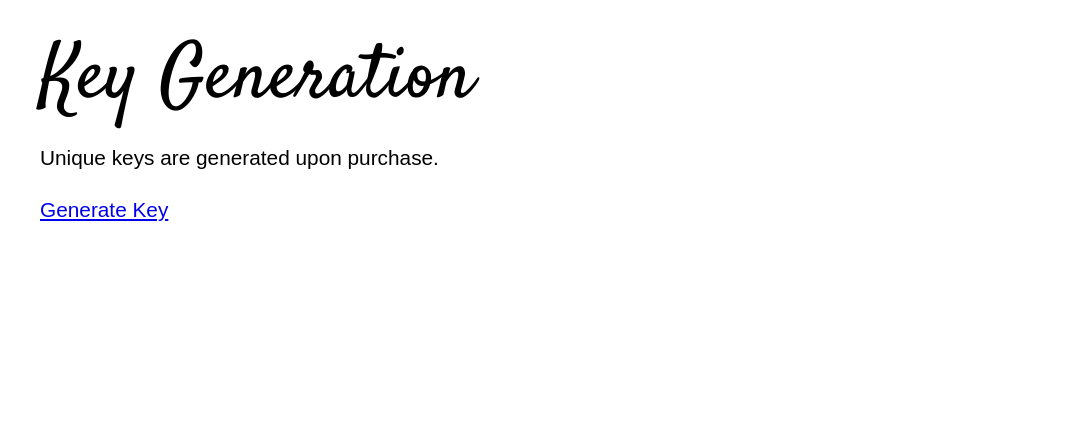
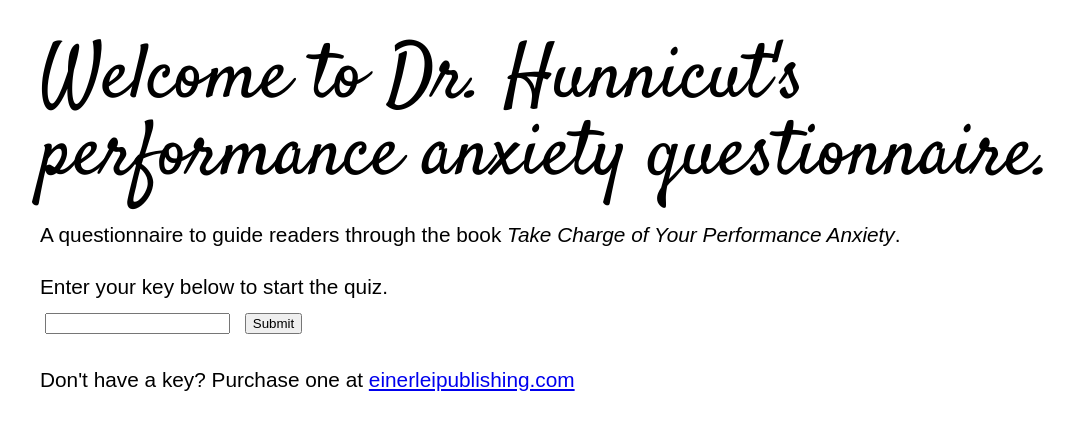
Before and after one commit to Hehfay/einerlei, a PHP site: page / in a window 1280 px wide. Shown: the top 430 px of the page, without its empty margins (88-1162 px from the left). Run offline with PHP 8.4, Linux system fonts and the light colour scheme.

Commit message:
Added N/A buttom to likert questions. Tested N/A in questionSubmit and working fine. Started to create index.html page.

```diff
--- a/index.html
+++ b/index.html
@@ -1,12 +1,17 @@
 <!DOCTYPE html>
 <html>
 <head>
-  <title>Key Generation</title>
+  <title>Welcome</title>
   <link rel="stylesheet" href="style.css">
 </head>
 <body>
-  <h1>Key Generation</h1>
-  <p>Unique keys are generated upon purchase.<p>
-  <a href="key-generator/">Generate Key </a>
+  <h1>Welcome to Dr. Hunnicut's performance anxiety questionnaire.</h1>
+  <p>A questionnaire to guide readers through the book <em>Take Charge of Your Performance Anxiety</em>.</p>
+  <p>Enter your key below to start the quiz.</p>
+  <form action="keySubmit.php" method="post">
+    <input type="text">
+    <input type="submit">
+  </form>
+  <p>Don't have a key? Purchase one at <a href="http://www.einerleipublishing.com/einerlei_publishing_site_002.htm">einerleipublishing.com</a></p>
 </body>
 </html>
--- a/likert/questionSubmit.php
+++ b/likert/questionSubmit.php
@@ -19,6 +19,10 @@ else
     else
     {
       fwrite($filehandle, "/************ CONNECTED OK ************/\n");
+      foreach($_POST as $key => $value)
+      {
+        fwrite($filehandle, "key: $key value: $value\n");
+      }
       $reg = 0;
       $inv = 100;
       for($i = 1; $i <= 5; $i++)
```
Also changed, not shown: likert/index.php (+19 -5 lines).
